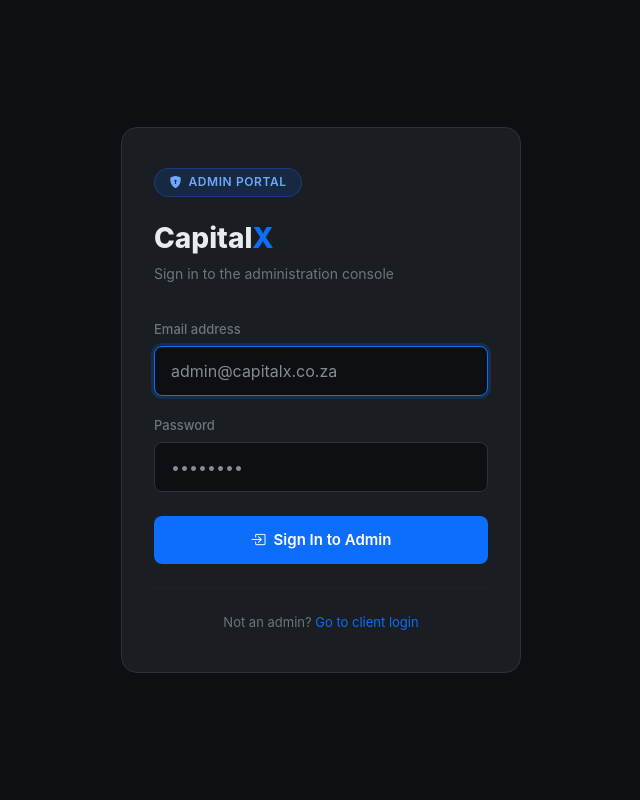
After one commit to VarsityPlug0/CapitalX-RTN, a Django app: page /admin/login/ in a window 1280 px wide. The commit adds this page. Shown: the whole page, without its empty margins (319-959 px from the left). Run offline with Django 5.2, Linux system fonts and the light colour scheme.

Commit message:
feat: separate admin and client login routes
- /admin/login/ — dedicated admin login, only accepts is_staff/is_superuser
- /admin/logout/ — logs out and returns to admin login (not client home)
- admin_with_permission decorator now redirects to /admin/login/ instead of /login/
- Admin console logout button uses admin_logout URL
- Client /login/ and admin /admin/login/ are completely separate routes

Co-Authored-By: Claude Sonnet 4.6 <noreply@anthropic.com>

```diff
--- a/core/admin_views.py
+++ b/core/admin_views.py
@@ -8,6 +8,7 @@ All admin functionality is accessible from /admin/ with proper permission checks
 from django.shortcuts import render, redirect, get_object_or_404
 from django.contrib.auth.decorators import login_required
 from django.contrib.admin.views.decorators import staff_member_required
+from django.contrib.auth import authenticate, login, logout
 from django.contrib import messages
 from django.db.models import Count, Sum, Q, Avg
 from django.utils import timezone
@@ -22,6 +23,43 @@ from .models import (
     LeadCampaign, Lead, AdminActivityLog
 )
 from .decorators import admin_with_permission, get_admin_context
+
+
+def admin_login_view(request):
+    """Dedicated admin login — only staff/superuser accounts are accepted."""
+    if request.user.is_authenticated:
+        if request.user.is_staff or request.user.is_superuser:
+            return redirect('admin_console')
+        # Logged-in regular user trying to reach admin login → send them away
+        return redirect('dashboard')
+
+    if request.method == 'POST':
+        email = request.POST.get('email', '').strip().lower()
+        password = request.POST.get('password', '')
+        user = authenticate(request, username=email, password=password)
+        if user is None:
+            # Try by email field directly
+            try:
+                u = CustomUser.objects.get(email=email)
+                user = authenticate(request, username=u.username, password=password)
+            except CustomUser.DoesNotExist:
+                user = None
+
+        if user is not None and (user.is_staff or user.is_superuser):
+            login(request, user)
+            return redirect(request.GET.get('next', 'admin_console'))
+        elif user is not None:
+            messages.error(request, 'Your account does not have admin privileges.')
+        else:
+            messages.error(request, 'Invalid email or password.')
+
+    return render(request, 'core/admin_login.html')
+
+
+def admin_logout_view(request):
+    """Logs out from the admin session and redirects to admin login."""
+    logout(request)
+    return redirect('admin_login')
 
 
 @admin_with_permission(['dashboard'])
--- a/core/templates/admin/admin_base.html
+++ b/core/templates/admin/admin_base.html
@@ -495,7 +495,7 @@
                         <li>
                             <hr class="dropdown-divider">
                         </li>
-                        <li><a class="dropdown-item text-danger" href="{% url 'logout' %}"><i
+                        <li><a class="dropdown-item text-danger" href="{% url 'admin_logout' %}"><i
                                     class="fas fa-sign-out-alt me-2"></i>Logout</a></li>
                     </ul>
                 </div>
--- /dev/null
+++ b/core/templates/core/admin_login.html
@@ -0,0 +1,128 @@
+{% load static %}
+<!DOCTYPE html>
+<html lang="en" data-bs-theme="dark">
+<head>
+    <meta charset="UTF-8">
+    <meta name="viewport" content="width=device-width, initial-scale=1.0">
+    <title>Admin Login | CapitalX</title>
+    <link href="https://cdn.jsdelivr.net/npm/bootstrap@5.3.0/dist/css/bootstrap.min.css" rel="stylesheet">
+    <link href="https://cdn.jsdelivr.net/npm/bootstrap-icons@1.11.3/font/bootstrap-icons.min.css" rel="stylesheet">
+    <style>
+        :root {
+            --dark-bg: #0d0f12;
+            --card-bg: #1a1d21;
+            --border: #2d3238;
+            --text: #e9ecef;
+            --muted: #6c757d;
+            --primary: #0d6efd;
+        }
+        * { font-family: 'Inter', system-ui, sans-serif; box-sizing: border-box; }
+        body {
+            background: var(--dark-bg);
+            min-height: 100vh;
+            display: flex;
+            align-items: center;
+            justify-content: center;
+            color: var(--text);
+        }
+        .login-card {
+            background: var(--card-bg);
+            border: 1px solid var(--border);
+            border-radius: 16px;
+            padding: 2.5rem 2rem;
+            width: 100%;
+            max-width: 400px;
+        }
+        .admin-badge {
+            display: inline-flex;
+            align-items: center;
+            gap: .4rem;
+            background: rgba(13,110,253,.15);
+            border: 1px solid rgba(13,110,253,.3);
+            color: #6ea8fe;
+            border-radius: 20px;
+            padding: .3rem .9rem;
+            font-size: .75rem;
+            font-weight: 600;
+            letter-spacing: .05em;
+            text-transform: uppercase;
+            margin-bottom: 1.25rem;
+        }
+        .logo { font-size: 1.75rem; font-weight: 800; color: var(--text); margin-bottom: .25rem; }
+        .logo span { color: var(--primary); }
+        .subtitle { color: var(--muted); font-size: .875rem; margin-bottom: 2rem; }
+        .form-control {
+            background: #0d0f12;
+            border: 1px solid var(--border);
+            color: var(--text);
+            border-radius: 8px;
+            padding: .75rem 1rem;
+        }
+        .form-control:focus {
+            background: #0d0f12;
+            border-color: var(--primary);
+            color: var(--text);
+            box-shadow: 0 0 0 3px rgba(13,110,253,.2);
+        }
+        .form-label { color: var(--muted); font-size: .8125rem; font-weight: 500; margin-bottom: .4rem; }
+        .btn-admin {
+            width: 100%;
+            padding: .8rem;
+            background: var(--primary);
+            border: none;
+            border-radius: 8px;
+            color: #fff;
+            font-weight: 600;
+            font-size: .9375rem;
+            cursor: pointer;
+            transition: background .15s;
+            margin-top: .5rem;
+        }
+        .btn-admin:hover { background: #0b5ed7; }
+        .divider { border-color: var(--border); margin: 1.5rem 0; }
+        .client-link {
+            text-align: center;
+            color: var(--muted);
+            font-size: .8125rem;
+        }
+        .client-link a { color: var(--primary); text-decoration: none; }
+        .client-link a:hover { text-decoration: underline; }
+        .alert-danger { background: rgba(220,53,69,.15); border-color: rgba(220,53,69,.3); color: #ea868f; border-radius: 8px; font-size: .875rem; }
+    </style>
+</head>
+<body>
+    <div class="login-card">
+        <div class="admin-badge"><i class="bi bi-shield-lock-fill"></i> Admin Portal</div>
+        <div class="logo">Capital<span>X</span></div>
+        <div class="subtitle">Sign in to the administration console</div>
+
+        {% if messages %}
+            {% for message in messages %}
+            <div class="alert alert-danger mb-3">
+                <i class="bi bi-exclamation-triangle me-2"></i>{{ message }}
+            </div>
+            {% endfor %}
+        {% endif %}
+
+        <form method="post" action="{% url 'admin_login' %}{% if request.GET.next %}?next={{ request.GET.next }}{% endif %}">
+            {% csrf_token %}
+            <div class="mb-3">
+                <label class="form-label">Email address</label>
+                <input type="email" name="email" class="form-control" placeholder="admin@capitalx.co.za" required autofocus>
+            </div>
+            <div class="mb-3">
+                <label class="form-label">Password</label>
+                <input type="password" name="password" class="form-control" placeholder="••••••••" required>
+            </div>
+            <button type="submit" class="btn-admin">
+                <i class="bi bi-box-arrow-in-right me-2"></i>Sign In to Admin
+            </button>
+        </form>
+
+        <hr class="divider">
+        <div class="client-link">
+            Not an admin? <a href="{% url 'login' %}">Go to client login</a>
+        </div>
+    </div>
+</body>
+</html>
--- a/core/urls.py
+++ b/core/urls.py
@@ -63,7 +63,9 @@ urlpatterns = [
     path('health/', health_views.health_check, name='health_check'),
     path('sentry-webhook/', views.sentry_webhook, name='sentry_webhook'),
 
-    # ── Admin console (single entry point — tabs handle sections) ─────────────
+    # ── Admin (separate login — never shares with client /login/) ────────────
+    path('admin/login/', admin_views.admin_login_view, name='admin_login'),
+    path('admin/logout/', admin_views.admin_logout_view, name='admin_logout'),
     path('admin/', admin_views.admin_console, name='admin_dashboard'),
     path('admin/console/', admin_views.admin_console, name='admin_console'),
 
```
Also changed, not shown: core/decorators.py (+10 -45 lines).
